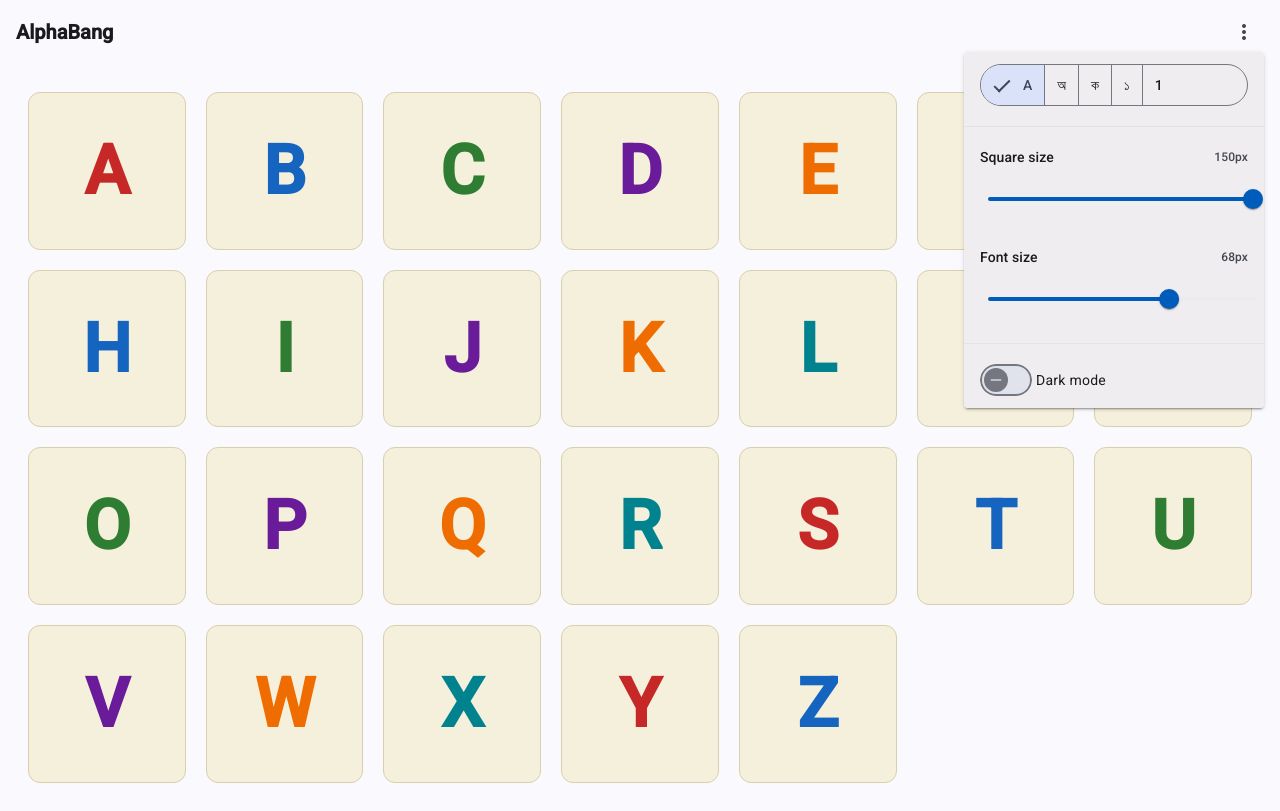
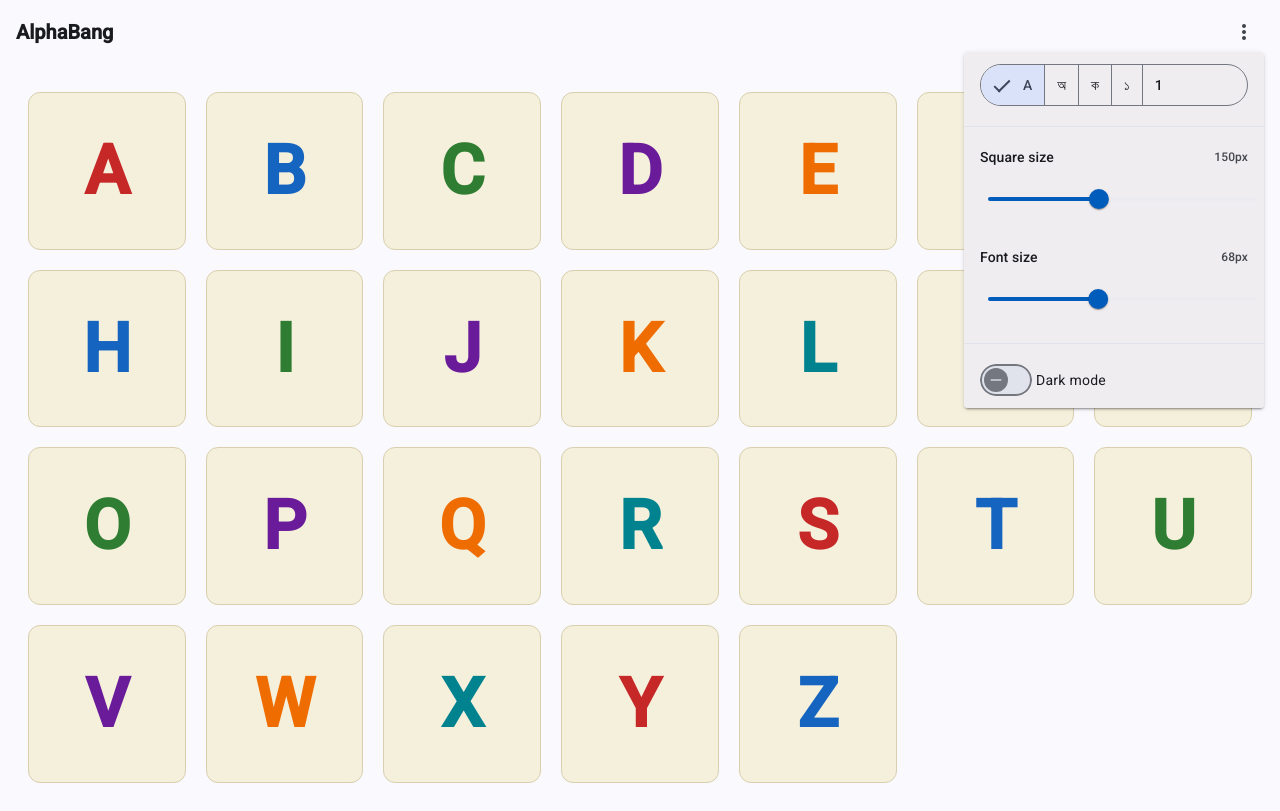
Before and after one commit to samiwolf/alpha-bang, an Angular app: page / in a window 1280 px wide. Both pictures are taken after a click on the button "more_vert". Built offline with nearby package versions, Linux system fonts and the light colour scheme.

Commit message:
fix sliders

```diff
--- a/src/app/app.html
+++ b/src/app/app.html
@@ -28,12 +28,9 @@
       <span class="control-label">Square size</span>
       <span class="control-value">{{ squareSize() }}px</span>
     </div>
-    <mat-slider>
+    <mat-slider [min]="80" [max]="250" [step]="10">
       <input
         matSliderThumb
-        [min]="80"
-        [max]="260"
-        [step]="10"
         [value]="squareSize()"
         (valueChange)="squareSize.set($event)"
         aria-label="Square size"
@@ -46,12 +43,9 @@
       <span class="control-label">Font size</span>
       <span class="control-value">{{ fontSize() }}px</span>
     </div>
-    <mat-slider>
+    <mat-slider [min]="32" [max]="120" [step]="2">
       <input
         matSliderThumb
-        [min]="32"
-        [max]="120"
-        [step]="2"
         [value]="fontSize()"
         (valueChange)="fontSize.set($event)"
         aria-label="Font size"
```
